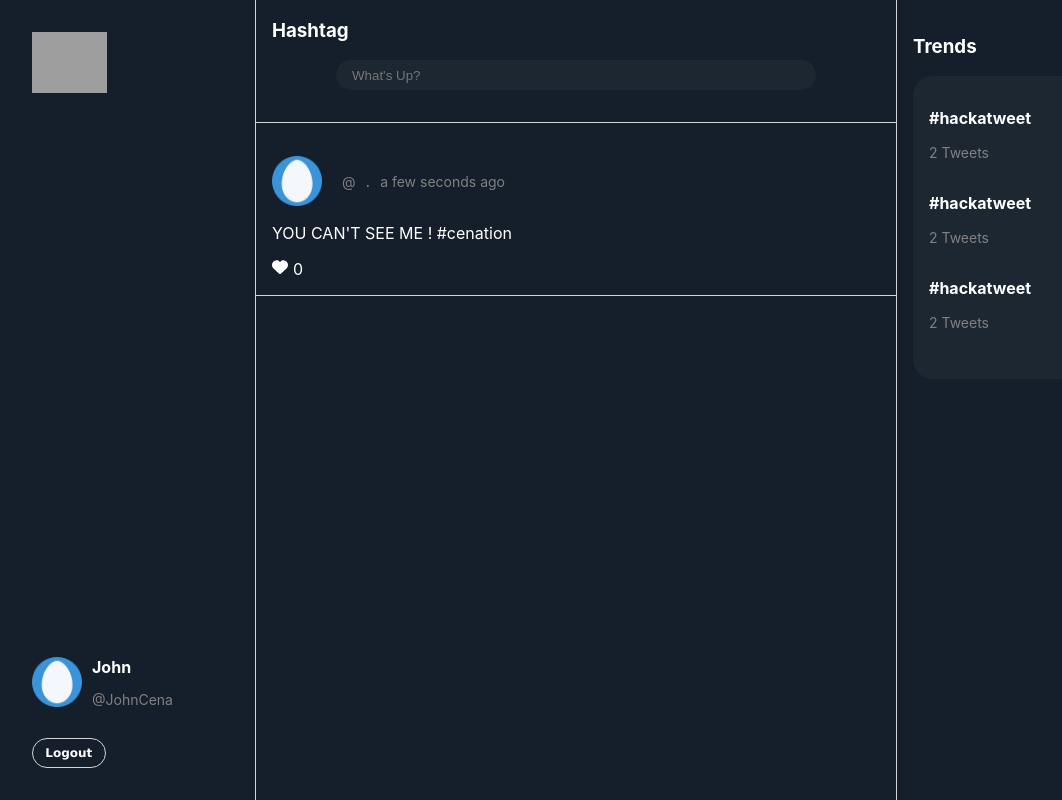
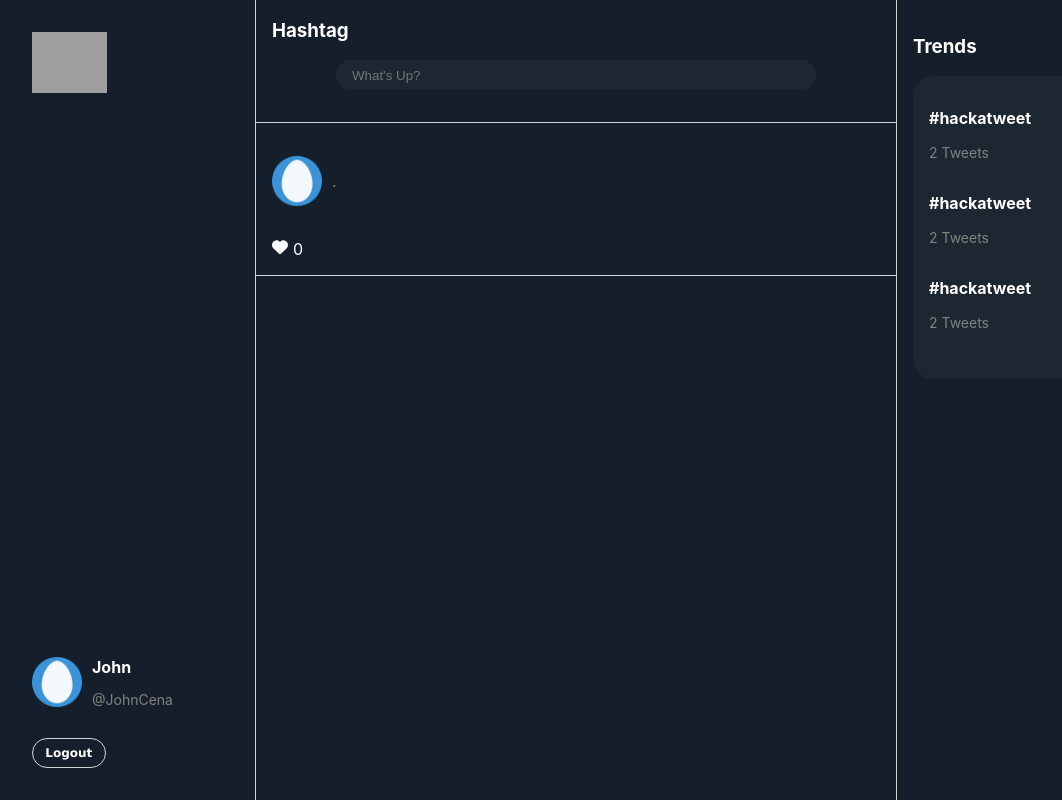
Before and after one commit to julien-dom/hackatweet-jd-frontend, a Next.js app: page /hashtag in a window 1280 px wide. Shown: the whole page, without its empty margins (0-1062 px from the left). Built offline with nearby package versions, Linux system fonts and the light colour scheme; grey boxes are pictures that could not be loaded.

Commit message:
commit post tweets front

```diff
--- a/components/Home.js
+++ b/components/Home.js
@@ -1,7 +1,5 @@
 import styles from '../styles/Home.module.css';
-import Image from 'next/image';
-import Tweet from './LastTweets';
-import LastTweets from './Tweet';
+import LastTweets from './LastTweets';
 import Trends from './Trends';
 import { useDispatch, useSelector } from 'react-redux';
 import { logout } from '../reducers/users';
--- a/components/LastTweets.js
+++ b/components/LastTweets.js
@@ -1,11 +1,22 @@
 import styles from '../styles/LastTweets.module.css';
 import Tweet from './Tweet';
+import { useSelector, useEffect } from 'react-redux';
 
 function LastTweets() {
+
+  const allTweets = useSelector((state) => state.tweets.value.allTweets);
+  console.log('allTweets', allTweets)
+
+
+  const tweets = allTweets.map((data, i) => {
+    console.log('tweets mapdata', data)
+    return <Tweet key={i} {...data} />;
+  });[]
+
   return (
     <div>
       <main className={styles.main}>
-        <Tweet />
+        {tweets}
       </main>
     </div>
   );
--- a/components/Tweet.js
+++ b/components/Tweet.js
@@ -4,8 +4,9 @@ import { faHeart } from '@fortawesome/free-solid-svg-icons';
 import { useSelector } from 'react-redux';
 import { useEffect, useState } from 'react';
 
-function Tweet() {
+function Tweet(props) {
   const user = useSelector((state) => state.users.value);
+  console.log('props is', props)
 
   return (
     <div>
@@ -16,12 +17,12 @@ function Tweet() {
               alt="Egg"
               className={styles.img}
             />
-            <p className={styles.name}>{user.firstname}</p>
-            <p className={styles.username}>@{user.username}</p>
+            {/* <p className={styles.name}>{props.author.firstname}</p>
+            <p className={styles.username}>@{props.author.username}</p> */}
             <p className={styles.point}>.</p>
-            <p className={styles.username}>a few seconds ago</p>
+            <p className={styles.username}>{props.date}</p>
         </div>
-        <p className= {styles.tweet}>YOU CAN'T SEE ME ! #cenation</p>
+        <p className= {styles.tweet}>{props.content}</p>
         <div className= {styles.iconContainer}>
             <FontAwesomeIcon icon={faHeart} className={styles.icon} />
             <span className={styles.heartCount}>0</span>
--- a/reducers/tweets.js
+++ b/reducers/tweets.js
@@ -10,7 +10,7 @@ export const tweetsSlice = createSlice({
   initialState,
     reducers: {
     loadTweet: (state, action) => {
-    state.value.push(action.payload)
+    state.value = action.payload
     console.log('reducer tweets', state.value)
     console.log('reducer tweets action', action.payload)
 
```
